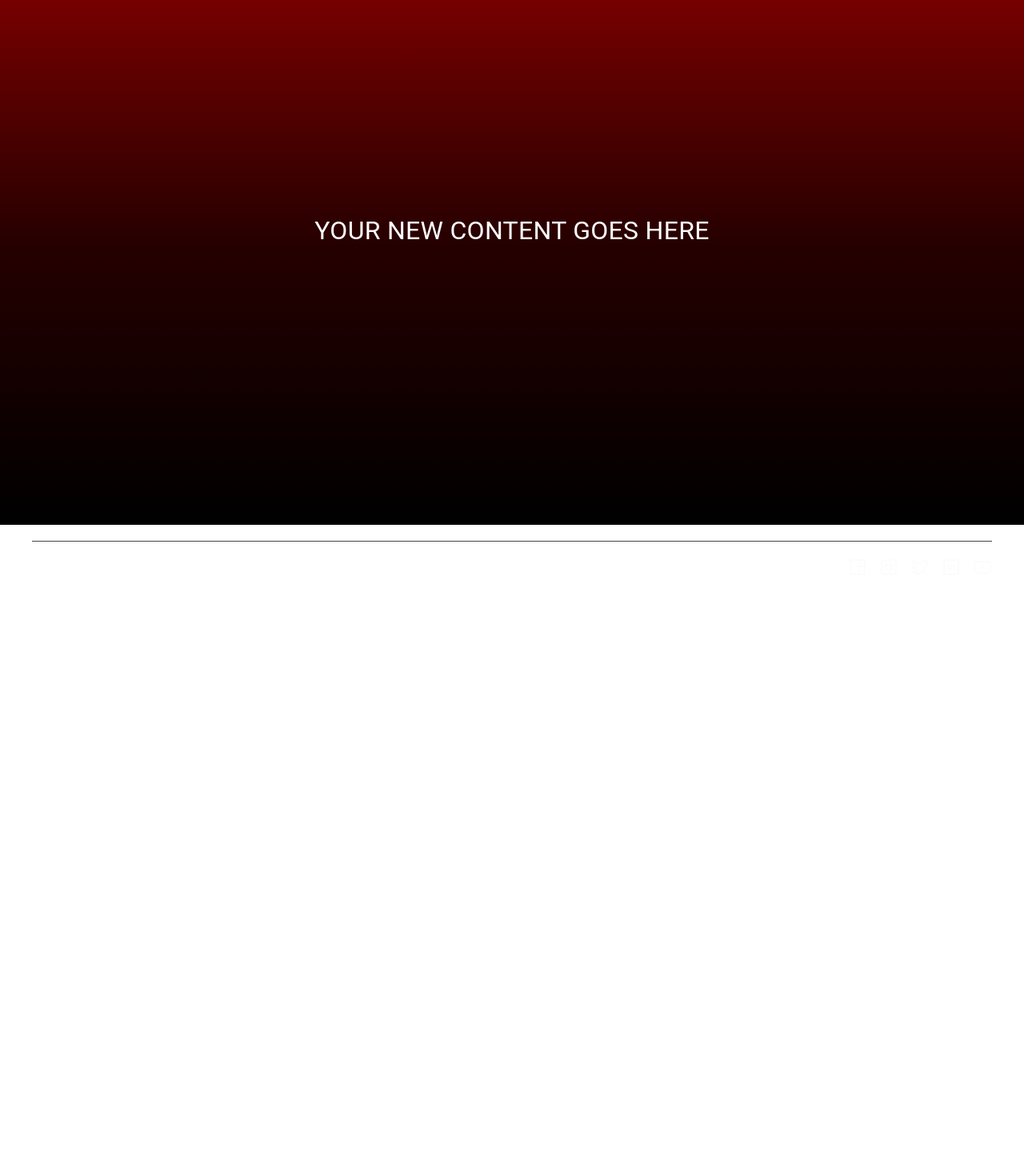
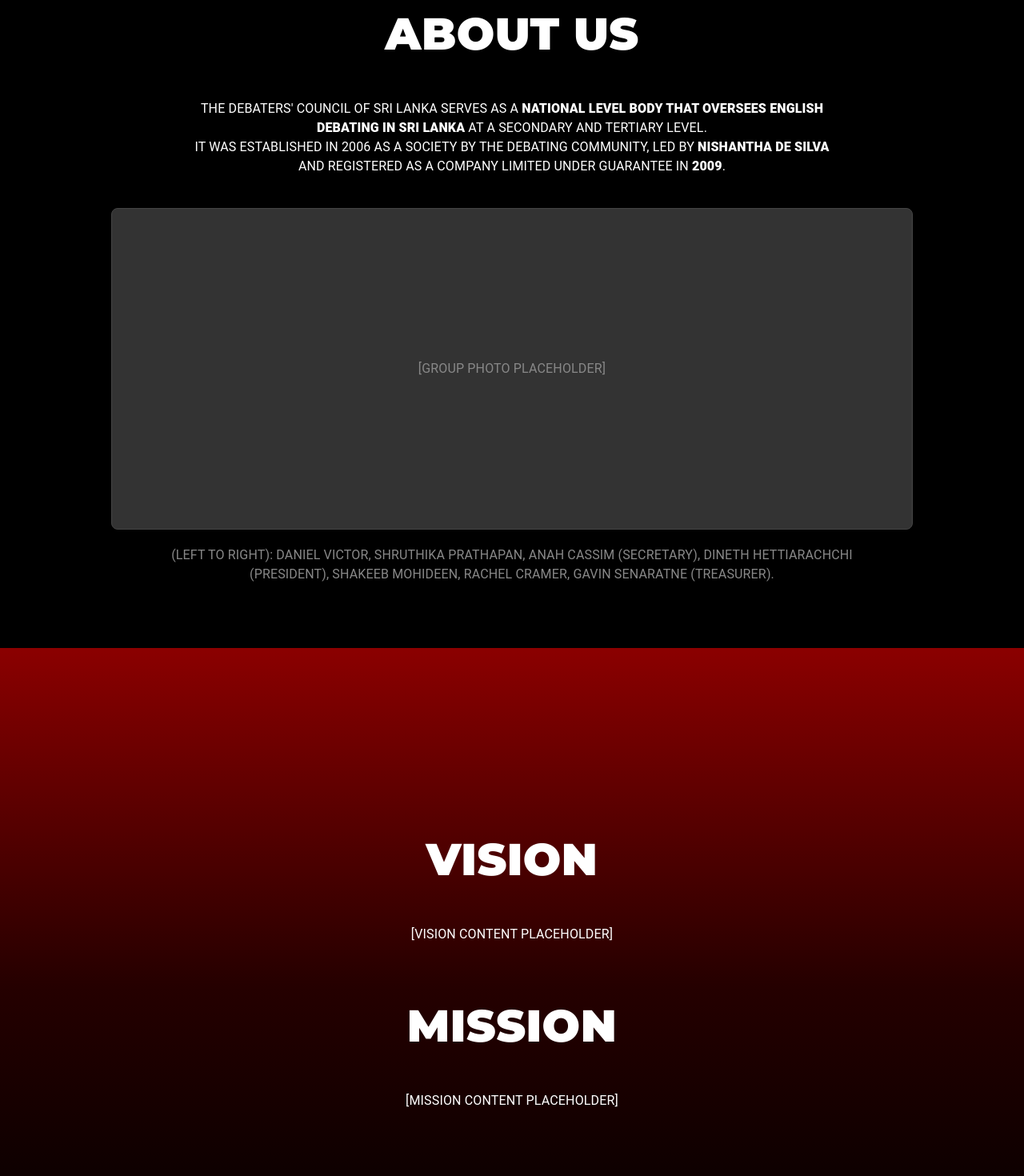
Before and after one commit to this-isnt-daniel/dc-website-react, a React (Vite) app: page / in a window 1280 px wide. Shown: the part 880-2350 px from the top of the page at 80% size. Before the commit the page ends 1629 px from the top, so only its background shows below. Built offline with nearby package versions, Linux system fonts and the light colour scheme.

Commit message:
added homepage placeholders and fixed title sizes

```diff
--- a/src/index.css
+++ b/src/index.css
@@ -1,4 +1,4 @@
-@import url('https://fonts.googleapis.com/css?family=Montserrat');
+@import url('https://fonts.googleapis.com/css2?family=Montserrat:wght@400;500;600;800;900&display=swap');
 
 :root {
   font-family: var(--font-family-base);
@@ -19,8 +19,8 @@
   --header-height-mobile: 56px;
 
   /* Typography */
-  --font-family-base: system-ui, Avenir, Helvetica, Arial, sans-serif;
-  --font-family-display: Montserrat, sans-serif;
+  --font-family-base: 'Montserrat', sans-serif;
+  --font-family-display: 'Montserrat', sans-serif;
 
   /* Visuals */
   --hero-gradient: linear-gradient(to bottom, #8B0000 0%, #250000 53%, #000000 100%);
@@ -106,3 +106,117 @@ banner h1{
     font-size: clamp(2.5rem, 8vw, 5rem);
     text-shadow: 0 0 15px rgba(0, 0, 0, 0.5);
 }
+
+
+/* Generic Full Screen Section */
+.home-section {
+    min-height: 100vh;
+    box-sizing: border-box;
+    display: flex;
+    flex-direction: column;
+    justify-content: center;
+    align-items: center;
+    padding: 60px 20px;
+    width: 100%;
+}
+
+@media (min-width: 900px) {
+    .home-section {
+        padding: 80px 100px;
+    }
+}
+
+/* Specific Section Styles */
+.section-dark {
+    background-color: #000000;
+}
+
+/* Gradient logic: reuse the logic from hero but maybe slightly different or same */
+.section-gradient {
+    background-image: linear-gradient(to bottom, #8B0000 0%, #250000 53%, #000000 100%);
+}
+
+/* Increased specificity to override MUI defaults */
+.home-section .section-title {
+    font-family: var(--font-family-display);
+    font-size: clamp(2rem, 5vw, 3.5rem);
+    font-weight: 900;
+    color: #ffffff;
+    text-transform: uppercase;
+    margin-bottom: 40px;
+    text-align: center;
+}
+
+.section-text {
+    font-family: var(--font-family-base);
+    font-size: clamp(1rem, 1.5vw, 1.2rem);
+    color: #ffffff;
+    text-align: center;
+    max-width: 800px;
+    line-height: 1.6;
+    margin-bottom: 20px;
+}
+
+/* About Us Specific */
+.about-image-placeholder {
+    width: 100%;
+    max-width: 1000px;
+    height: 400px; /* Placeholder height */
+    background-color: #333;
+    display: flex;
+    justify-content: center;
+    align-items: center;
+    margin-top: 40px;
+    margin-bottom: 20px;
+    border-radius: 8px;
+    border: 1px solid #444;
+}
+
+.about-caption {
+    font-size: 0.9rem;
+    color: var(--color-text-muted);
+    text-transform: uppercase;
+    text-align: center;
+    max-width: 900px;
+    font-weight: 600;
+}
+
+/* Vision & Mission */
+.vision-mission-container {
+    display: flex;
+    flex-direction: column;
+    gap: 60px;
+    width: 100%;
+    align-items: center;
+}
+
+/* Gallery */
+.gallery-grid {
+    display: grid;
+    grid-template-columns: repeat(1, 1fr);
+    gap: 20px;
+    width: 100%;
+    max-width: 1200px;
+}
+@media (min-width: 768px) {
+    .gallery-grid {
+        grid-template-columns: repeat(3, 1fr);
+    }
+}
+.gallery-item {
+    width: 100%;
+    aspect-ratio: 16/9;
+    background-color: #222;
+    border-radius: 8px;
+    display: flex;
+    justify-content: center;
+    align-items: center;
+    border: 1px dashed #555;
+    color: #888;
+}
+
+/* What We Do - Highlight Text */
+.highlight-bold {
+    font-weight: 800;
+    color: #fff;
+}
--- a/src/pages/home.jsx
+++ b/src/pages/home.jsx
@@ -31,7 +31,7 @@ function HomePage() {
                             sx={{
                                 lineHeight: { xs: 1.3, md: '85px' },
                                 fontFamily: 'var(--font-family-display)',
-                                fontWeight: 800,
+                                fontWeight: 900,
                                 fontSize: { xs: '3rem', md: '5rem' },
                                 letterSpacing: '1.1px',
                                 color: 'var(--color-hero-text-faded)',
@@ -48,22 +48,71 @@ function HomePage() {
                 </Box>
             </Box>
 
-            {/* === SECTION 2: NEW BOX === */}
-            {/* This is your new box with the same background and size */}
-            <Box
-                component="section"
-                className="home-hero-section"
-            >
-                {/* You can add your new content inside this box */}
-                <Typography
-                    sx={{
-                        color: 'white',
-                        fontSize: '2rem',
-                        textAlign: 'center',
-                        width: '100%'
-                    }}
-                >
-                    YOUR NEW CONTENT GOES HERE
+            {/* === SECTION 2: ABOUT US === */}
+            <Box component="section" className="home-section section-dark">
+                <Typography component="h2" className="section-title">
+                    ABOUT US
+                </Typography>
+                <Typography className="section-text">
+                    THE DEBATERS' COUNCIL OF SRI LANKA SERVES AS A <span className="highlight-bold">NATIONAL LEVEL BODY THAT OVERSEES ENGLISH DEBATING IN SRI LANKA</span> AT A SECONDARY AND TERTIARY LEVEL.
+                </Typography>
+                <Typography className="section-text">
+                    IT WAS ESTABLISHED IN 2006 AS A SOCIETY BY THE DEBATING COMMUNITY, LED BY <span className="highlight-bold">NISHANTHA DE SILVA</span> AND REGISTERED AS A COMPANY LIMITED UNDER GUARANTEE IN <span className="highlight-bold">2009</span>.
+                </Typography>
+
+                {/* Image Placeholder */}
+                <Box className="about-image-placeholder">
+                    <Typography sx={{ color: '#888' }}>[GROUP PHOTO PLACEHOLDER]</Typography>
+                </Box>
+                <Typography className="about-caption">
+                    (LEFT TO RIGHT): DANIEL VICTOR, SHRUTHIKA PRATHAPAN, ANAH CASSIM (SECRETARY), DINETH HETTIARACHCHI (PRESIDENT), SHAKEEB MOHIDEEN, RACHEL CRAMER, GAVIN SENARATNE (TREASURER).
+                </Typography>
+            </Box>
+
+            {/* === SECTION 3: VISION & MISSION === */}
+            <Box component="section" className="home-section section-gradient">
+                <Box className="vision-mission-container">
+                    <Box sx={{ textAlign: 'center' }}>
+                        <Typography component="h2" className="section-title">
+                            VISION
+                        </Typography>
+                        <Typography className="section-text">
+                            [VISION CONTENT PLACEHOLDER]
+                        </Typography>
+                    </Box>
+                    <Box sx={{ textAlign: 'center' }}>
+                        <Typography component="h2" className="section-title">
+                            MISSION
+                        </Typography>
+                        <Typography className="section-text">
+                            [MISSION CONTENT PLACEHOLDER]
+                        </Typography>
+                    </Box>
+                </Box>
+            </Box>
+
+            {/* === SECTION 4: GALLERY === */}
+            <Box component="section" className="home-section section-dark">
+                <Box className="gallery-grid">
+                    <Box className="gallery-item">[IMAGE 1]</Box>
+                    <Box className="gallery-item">[IMAGE 2]</Box>
+                    <Box className="gallery-item">[IMAGE 3]</Box>
+                </Box>
+            </Box>
+
+            {/* === SECTION 5: WHAT WE DO === */}
+            <Box component="section" className="home-section section-gradient">
+                <Typography component="h2" className="section-title">
+                    WHAT WE DO
+                </Typography>
+                <Typography className="section-text">
+                    <span className="highlight-bold">THE DEBATERS' COUNCIL</span> COORDINATES TOURNAMENTS AND PROVIDES SUPPORT TO SCHOOLS AND OTHER TOURNAMENT ORGANISERS TO MAINTAIN AN INTERNATIONAL STANDARD OF DEBATING WITHIN THE LOCAL CIRCUIT.
+                </Typography>
+                <Typography className="section-text">
+                    WE ALSO TRAIN A SELECTED GROUP OF TOP SCHOOL DEBATERS AS A PART OF THE <span className="highlight-bold">NATIONAL POOL OF DEBATERS</span> OUT OF WHICH THE TEAM REPRESENTING SRI LANKA AT THE <span className="highlight-bold">WORLD SCHOOLS DEBATING CHAMPIONSHIP</span> IS CHOSEN, AND TRAINED.
+                </Typography>
+                <Typography className="section-text">
+                    ADDITIONALLY, THE DC CONDUCTS VARIOUS WORKSHOPS IN DEBATING, JUDGING, AND COACHING, AS WELL AS OTHER PROGRAMS IN <span className="highlight-bold">AFFILIATION WITH THE MINISTRY OF EDUCATION</span> AS PART OF ITS MISSION TO UPLIFT AND ADVANCE ENGLISH DEBATING IN SRI LANKA.
                 </Typography>
             </Box>
         </>
```
